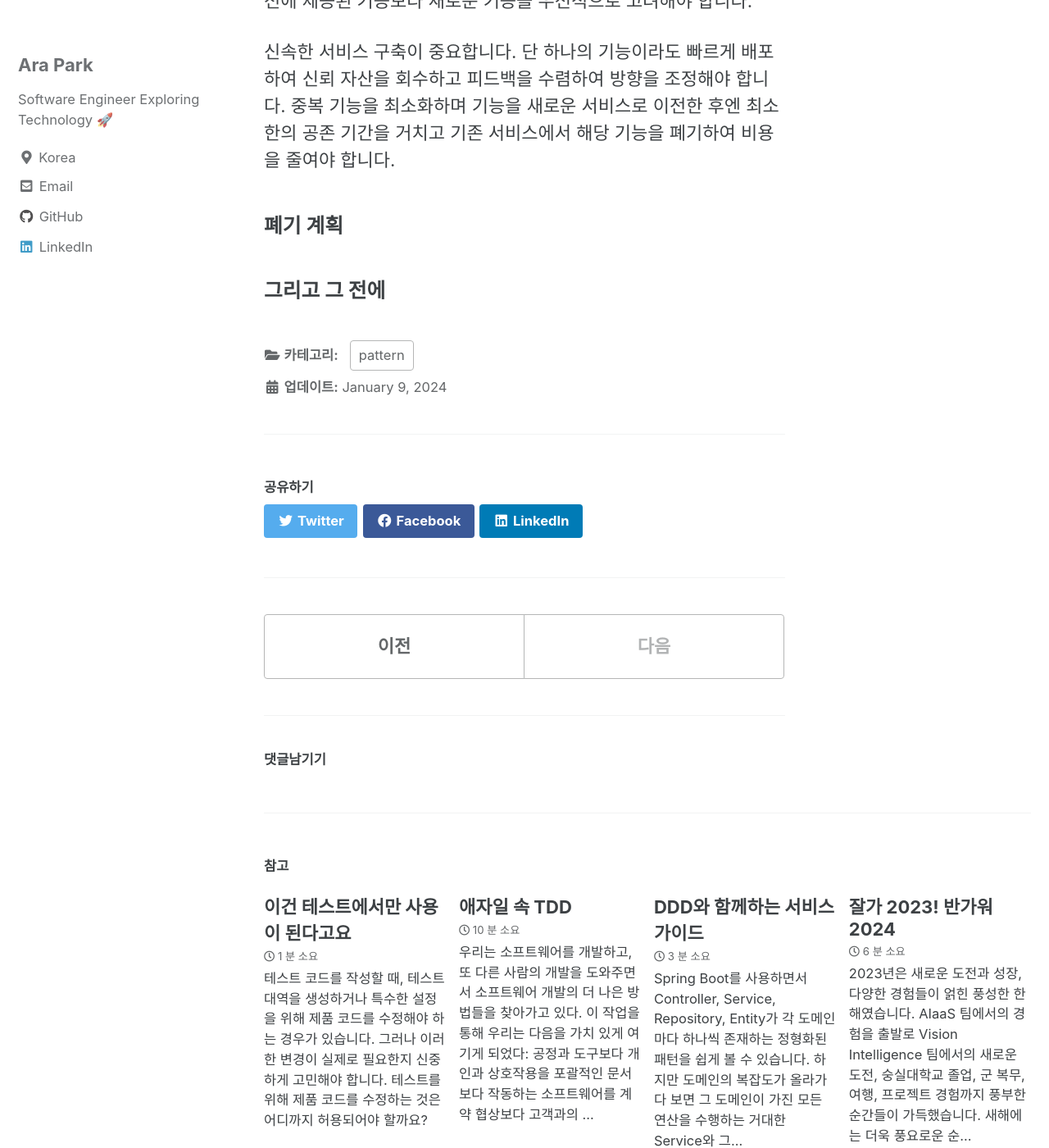
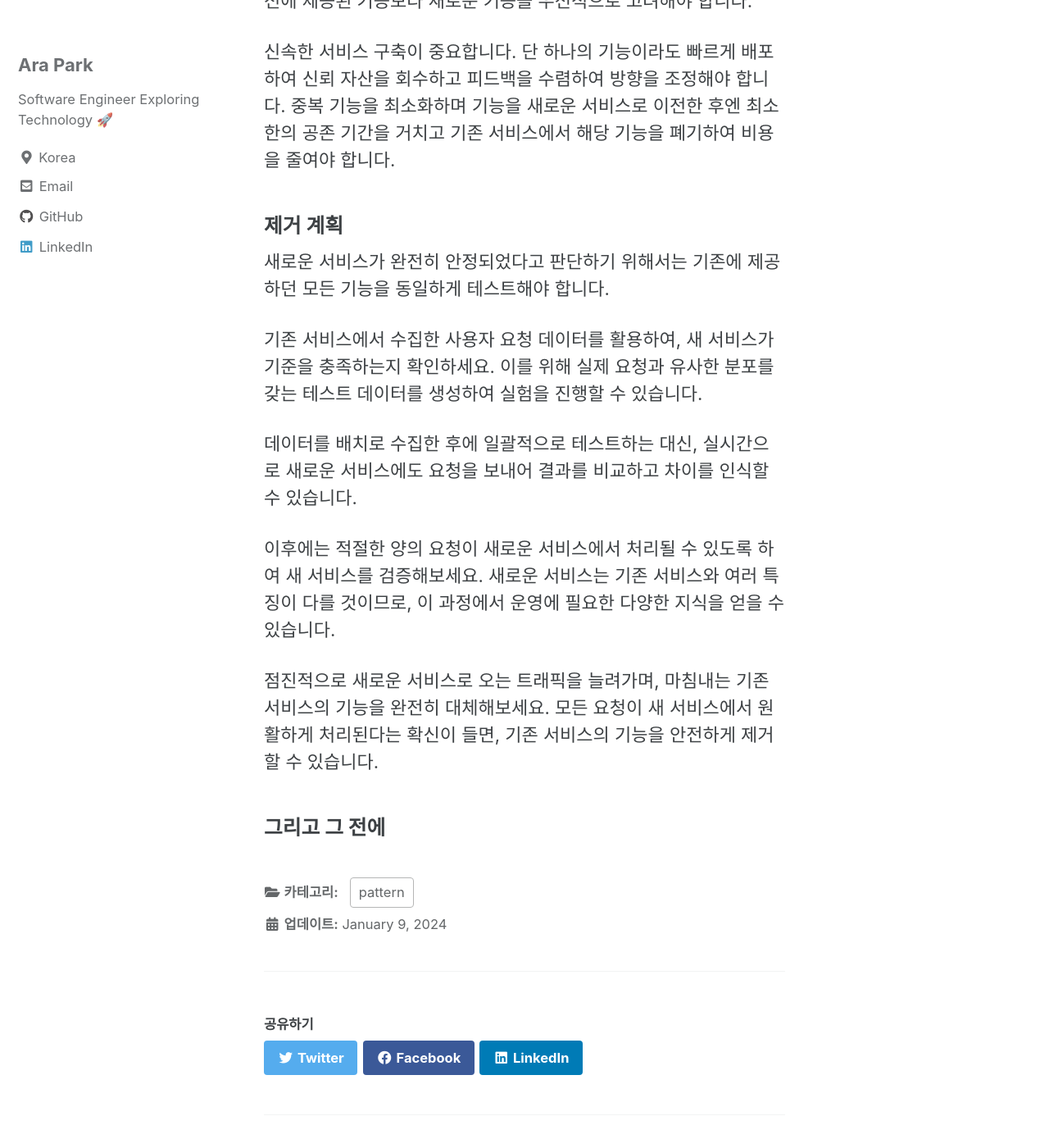
Before and after one commit to siyul-park/siyul-park.github.io, a Jekyll site: the page built from _posts/2024-01-09-live-with-lagacy.md, in a window 1280 px wide and 1400 px high, scrolled down 4505 px. Shown: the whole window at 82% size. Built offline with Jekyll 4.4.1, drawn with Linux system fonts in a browser that asks for light colours; cached includes are drawn as plain includes; comment, search, counter and statistics services are not loaded.

Commit message:
draft: 폐기 계획

```diff
--- a/_posts/2024-01-09-live-with-lagacy.md
+++ b/_posts/2024-01-09-live-with-lagacy.md
@@ -59,7 +59,7 @@ categories: pattern
 
 충분한 신뢰 자산이 모이고 다른 동료들과의 공감대가 형성이 되었다면 드디어 새로운 서비스를 만들 준비가 되었습니다.
 
-### 점진적인 대체
+### 점진적인 전환
 
 새로운 서비스를 개발하는 중에도 지속적으로 나타나는 요구사항에 대응해야 합니다. 모든 요구를 충족시키면서도 신뢰 자본을 유지하는 것이 중요합니다. 신뢰 자본이 고갈되면 프로젝트가 중단될 위험이 있습니다.
 
@@ -71,6 +71,16 @@ categories: pattern
 
 신속한 서비스 구축이 중요합니다. 단 하나의 기능이라도 빠르게 배포하여 신뢰 자산을 회수하고 피드백을 수렴하여 방향을 조정해야 합니다. 중복 기능을 최소화하며 기능을 새로운 서비스로 이전한 후엔 최소한의 공존 기간을 거치고 기존 서비스에서 해당 기능을 폐기하여 비용을 줄여야 합니다.
 
-### 폐기 계획
+### 제거 계획
+
+새로운 서비스가 완전히 안정되었다고 판단하기 위해서는 기존에 제공하던 모든 기능을 동일하게 테스트해야 합니다.
+
+기존 서비스에서 수집한 사용자 요청 데이터를 활용하여, 새 서비스가 기준을 충족하는지 확인하세요. 이를 위해 실제 요청과 유사한 분포를 갖는 테스트 데이터를 생성하여 실험을 진행할 수 있습니다.
+
+데이터를 배치로 수집한 후에 일괄적으로 테스트하는 대신, 실시간으로 새로운 서비스에도 요청을 보내어 결과를 비교하고 차이를 인식할 수 있습니다.
+
+이후에는 적절한 양의 요청이 새로운 서비스에서 처리될 수 있도록 하여 새 서비스를 검증해보세요. 새로운 서비스는 기존 서비스와 여러 특징이 다를 것이므로, 이 과정에서 운영에 필요한 다양한 지식을 얻을 수 있습니다.
+
+점진적으로 새로운 서비스로 오는 트래픽을 늘려가며, 마침내는 기존 서비스의 기능을 완전히 대체해보세요. 모든 요청이 새 서비스에서 원활하게 처리된다는 확신이 들면, 기존 서비스의 기능을 안전하게 제거할 수 있습니다.
 
 ### 그리고 그 전에
```
